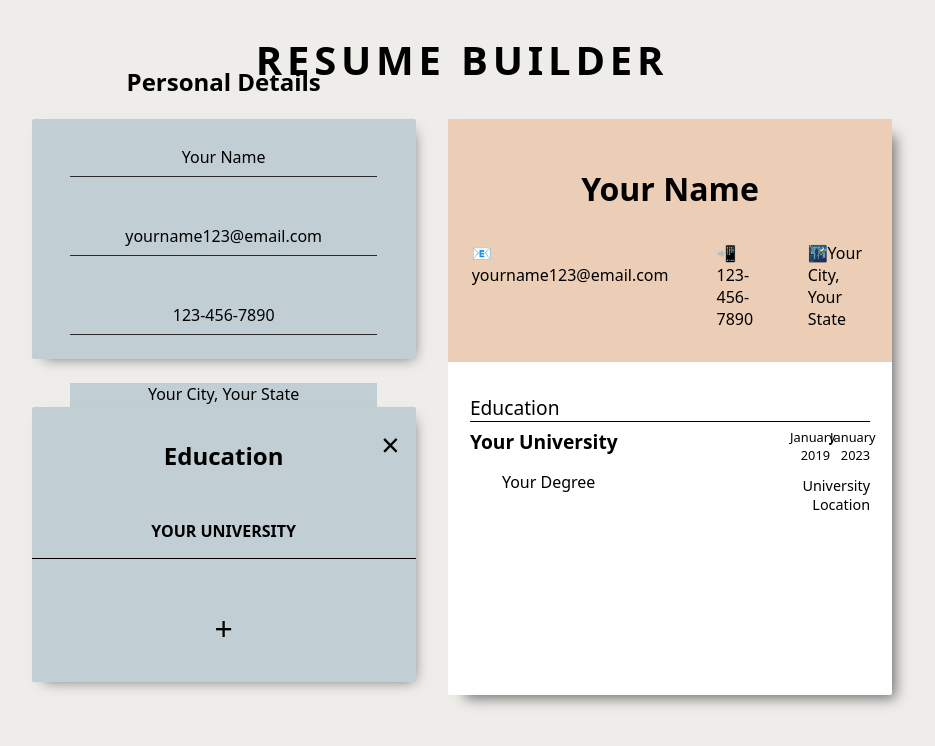
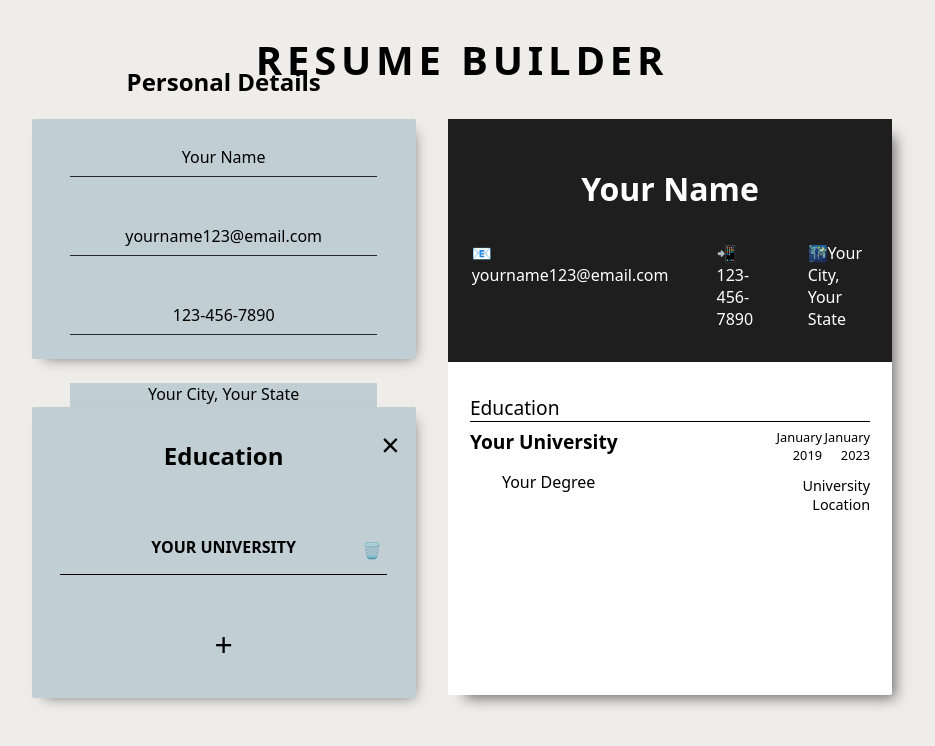
Before and after one commit to Hammed74/cv-application, a React (Vite) app: page / in a window 1280 px wide. Shown: the top 746 px of the page, without its empty margins (178-1113 px from the left). Built offline with nearby package versions, Linux system fonts and the light colour scheme.

Commit message:
added features to education section

```diff
--- a/src/App.jsx
+++ b/src/App.jsx
@@ -15,7 +15,8 @@ const defaultEducation = {
   degree: 'Your Degree',
   startDate: '2019-01',
   endDate: '2023-01',
-  location: 'University Location'
+  location: 'University Location',
+  saved: true
 
 }
 function App() {
--- a/src/FormComponents/Education.jsx
+++ b/src/FormComponents/Education.jsx
@@ -1,4 +1,5 @@
 import { useState } from "react";
+import { useRef } from "react";
 
 export default function Education({
   education,
@@ -11,13 +12,18 @@ export default function Education({
   setSchools,
 }) {
   const [isOpen, setIsOpen] = useState(true);
+  const educationRef = useRef(null)
   function handleSetIsOpen() {
     setIsOpen(!isOpen);
     console.log(activeSchool);
   }
 
+  function handleSave(){
+    educationRef.current.style.animation = "saved 0.4s"
+  }
+
   return (
-    <div className="education-details">
+    <div ref={educationRef} className="education-details">
       <div onClick={handleSetIsOpen} className="close">
         &times;
       </div>
@@ -31,6 +37,7 @@ export default function Education({
           setEdrawer={setEdrawer}
           setSchools={setSchools}
           schools={schools}
+          handleSave={handleSave}
         />
       ) : (
         <UniversityList
@@ -60,17 +67,22 @@ function UniversityList({
 
   function onAddSchool(){
     const newSchoolObj = {
-      id: 12,
+      id: Date.now(),
       school: "Your University",
       degree: "Your Degree",
       startDate: "2019-01",
       endDate: "2023-01",
       location: "University Location",
+      saved: false
     };
     setSchools([...schools,newSchoolObj])
     setActiveSchool(newSchoolObj)
     setEdrawer(true)
+  }
 
+  function onDeleteItems(id, event){
+    event.stopPropagation()
+    setSchools(schools.filter(school => school.id != id))
   }
   return (
     <>
@@ -82,6 +94,7 @@ function UniversityList({
               key={school.id}
             >
               {school.school}
+              <p onClick={(event) => onDeleteItems(school.id,event)} className="trash">🗑️</p>
             </li>
           );
         })}
@@ -98,7 +111,8 @@ function CurrentSchool({
   setActiveSchool,
   setEdrawer,
   setSchools,
-  schools
+  schools,
+  handleSave
 }) {
   function editSchool(e) {
     const section = e.target.className;
@@ -116,6 +130,24 @@ function CurrentSchool({
             return school
         }))
   }
+
+  function handleBack(){
+    if(activeSchool.saved === false){
+        setSchools(schools.filter((school) => school.saved != false));
+    }
+    setEdrawer(false)
+  }
+function saveSchool(id){
+    handleSave()
+        setSchools(
+          schools.map((school) => {
+            if (school.id === id) {
+              return {...school, saved: true};
+            }
+            return school;
+          })
+        );
+      }
 
 
   console.log(activeSchool.school);
@@ -154,10 +186,10 @@ function CurrentSchool({
         onChange={(e) => editSchool(e)}
       />
       <div className="buttons">
-          <div onClick={() => setEdrawer(false)} className="back-button">
+          <div onClick={handleBack} className="back-button">
             BACK
           </div>
-          <div className="save">SAVE</div>
+          <div onClick={() => saveSchool(activeSchool.id)} className="save">SAVE</div>
       </div>
     </>
   );
--- a/src/ResumeComponents/ResumePersonalDetails.jsx
+++ b/src/ResumeComponents/ResumePersonalDetails.jsx
@@ -1,7 +1,7 @@
 export default function ResumePersonalDetails({ details }) {
   return (
     <>
-          <h1 style={{ fontWeight: "600" }}>{details.fullName}</h1>
+          <h1 style={{ fontWeight: "600", color: 'white' }}>{details.fullName}</h1>
           <div className="sub-resume-details">
             <p>{"📧" + details.email}</p>
             <p>{"📲" + details.phoneNumber}</p>
--- a/src/index.css
+++ b/src/index.css
@@ -66,7 +66,7 @@ body {
   display: flex;
   align-items: center;
   flex-direction: column;
-  background-color: #ecceb6;
+  background-color: #1e1e1e;
 }
 
 .sub-resume-details {
@@ -76,6 +76,7 @@ body {
 
 .sub-resume-details > p {
   padding: 2rem 1.5rem;
+  color: white;
 }
 
 .form-elements {
@@ -135,7 +136,7 @@ hr {
 
 .resume-education-details {
   display: grid;
-  grid-template-columns: 1fr 10% 10%;
+  grid-template-columns: 1fr 12% 12%;
   grid-template-rows: 1fr 1fr 1fr;
 }
 
@@ -186,12 +187,13 @@ ul{
 li {
   list-style: none;
   border-bottom: 1px solid black;
-  width: 100%;
+  width: 85%;
   text-align: center;
-  padding-bottom: 1rem;
+  padding: 1rem 0;
   text-transform: uppercase;
   font-weight: 700;
   cursor: pointer;
+  position: relative;
 }
 
 .back-button{
@@ -228,3 +230,24 @@ li {
 .add-school:hover{
       background-color: #8da7b1;
 }
+
+.trash{
+  display: inline;
+  position: absolute;
+  right: 5px;
+  bottom: 13px;
+  cursor: pointer;
+}
+
+@keyframes saved{
+
+  0%{
+    background-color: #c1ced3;
+  }
+  50%{
+    background-color: rgb(52, 233, 52);
+  }
+  100%{
+    background-color: #c1ced3;
+  }
+}
```
